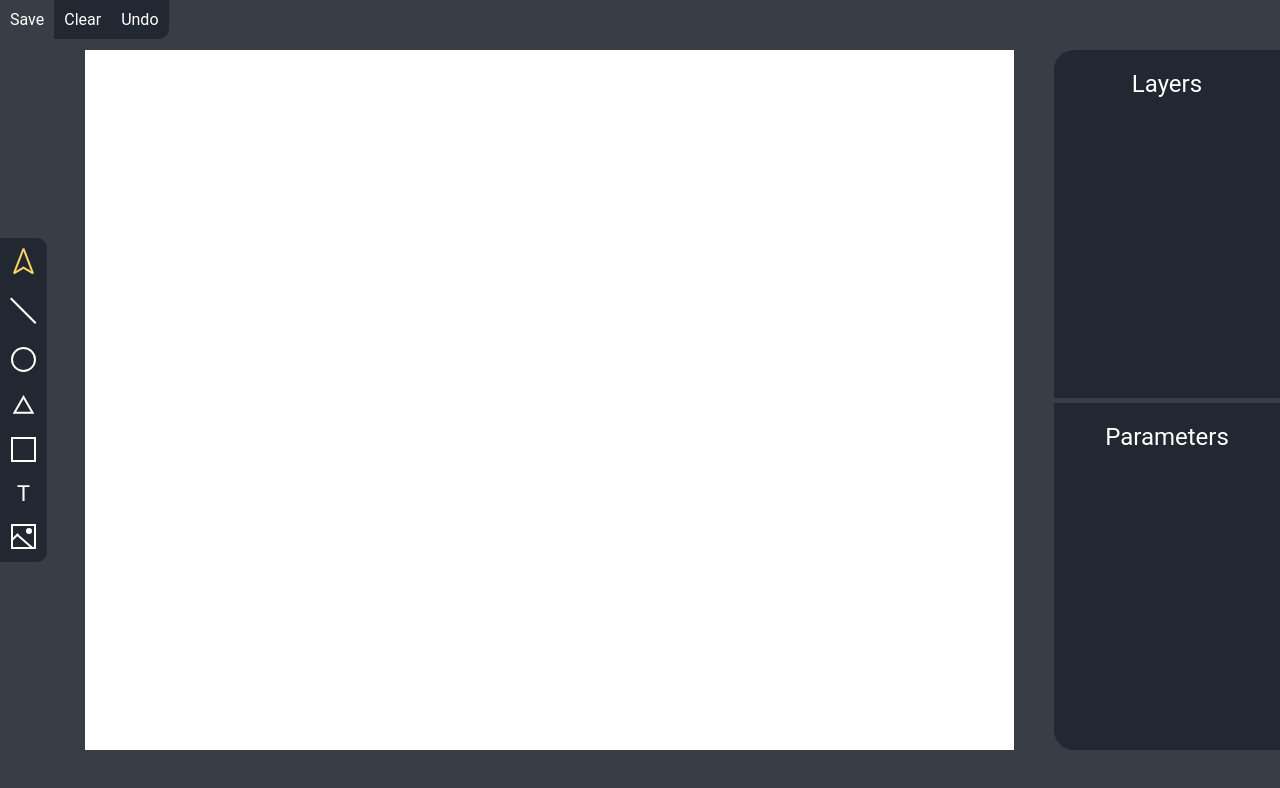
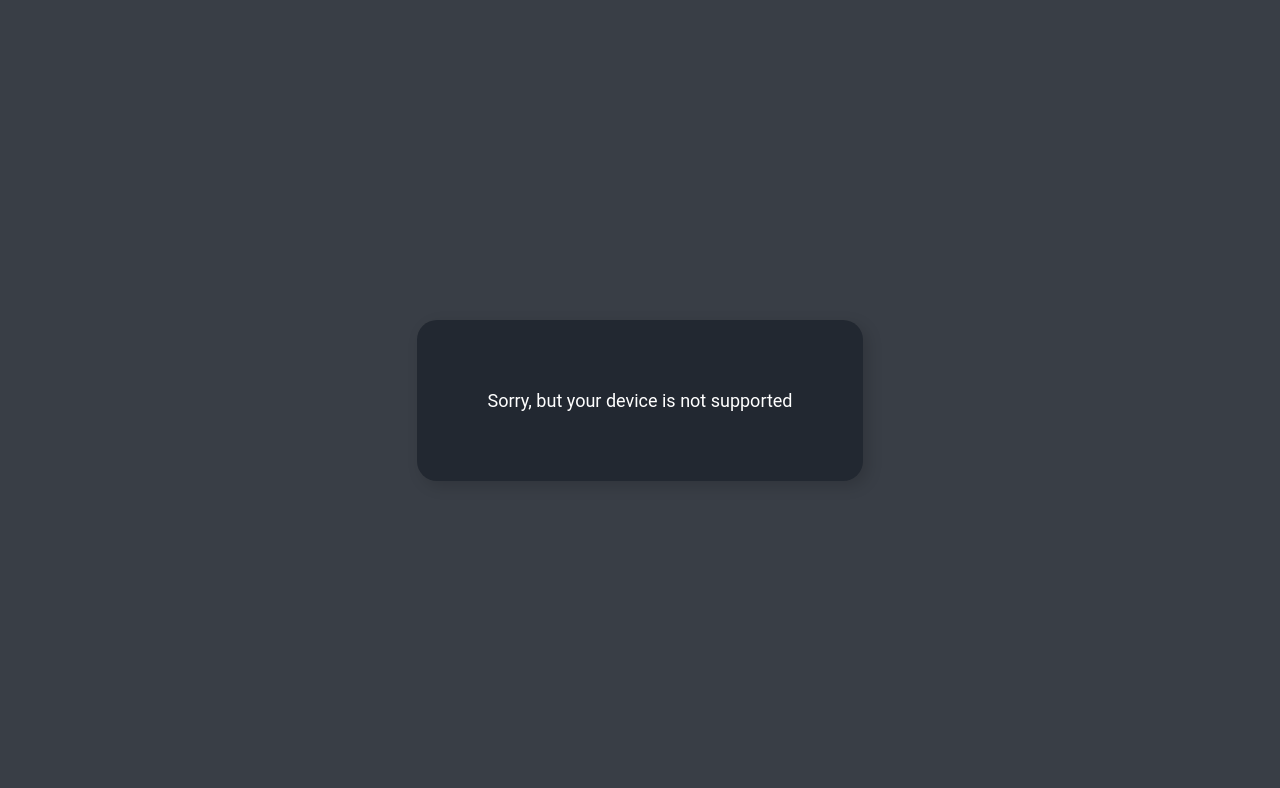
Before and after one commit to alex-chemus/paint, a React (Create React App) app: page / in a window 1280 px wide. Shown: the top 788 px of the page. Built offline with nearby package versions, Linux system fonts and the light colour scheme.

Commit message:
added device validation

```diff
--- a/src/App.js
+++ b/src/App.js
@@ -6,6 +6,7 @@ import CanvasContainer from './components/CanvasContainer/CanvasContainer'
 import Leftbar from './components/Leftbar/Leftbar'
 import Rightbar from './components/Rightbar/Rightbar'
 import Topbar from './components/Topbar/Topbar'
+import Warning from './components/Warning/Warning'
 import render from './templates/render'
 
 function App() {
@@ -169,6 +170,7 @@ function App() {
       <Rightbar
         reference={rightbarRef}/>
       <CanvasContainer/>
+      <Warning/>
     </>
   );
 }
--- /dev/null
+++ b/src/components/Warning/Warning.js
@@ -0,0 +1,12 @@
+import React from 'react'
+import classes from './Warning.module.scss'
+
+const Warning = () => {
+  return (
+    <div className={classes.Warning} id='warning'>
+      <p>Sorry, but your device is not supported</p>
+    </div>
+  )
+}
+
+export default Warning
--- /dev/null
+++ b/src/components/Warning/Warning.module.scss
@@ -0,0 +1,18 @@
+@import '../../main.scss';
+
+.Warning {
+  padding: min(70px, 10vw);
+  background: $dark;
+  border-radius: 20px;
+  display: none;
+  box-shadow: 5px 5px 15px rgba(0, 0, 0, .15);
+
+  p {
+    @include textParams(white);
+    font-size: min(18px, 7vw);
+  }
+
+  @media (max-width: 850px), (pointer: none), (pointer: coarse) {
+    display: block;
+  }
+}
--- a/src/index.scss
+++ b/src/index.scss
@@ -36,3 +36,14 @@ code {
 button {
   cursor: pointer;
 }
+
+@media (max-width: 850px), (pointer: coarse), (pointer: none) {
+  #root *:not(#warning, #warning *) {
+    display: none;
+  }
+
+  body {
+    padding: 0 15px;
+    @include flex(center, center)
+  }
+}
```
